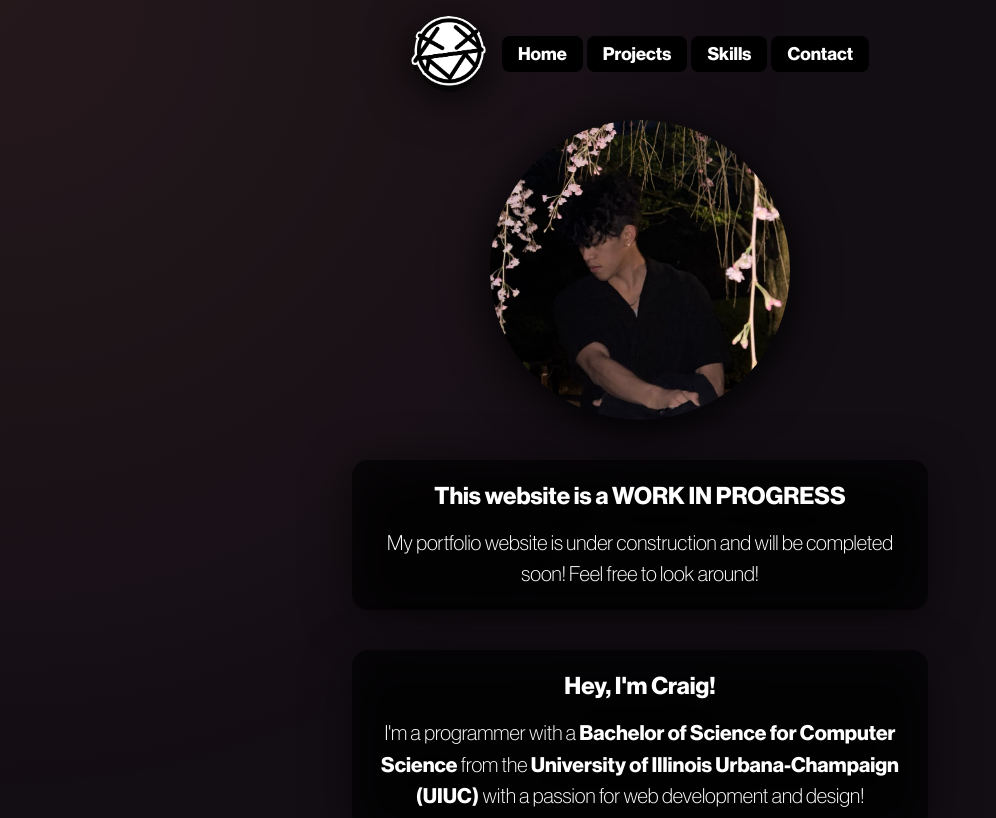
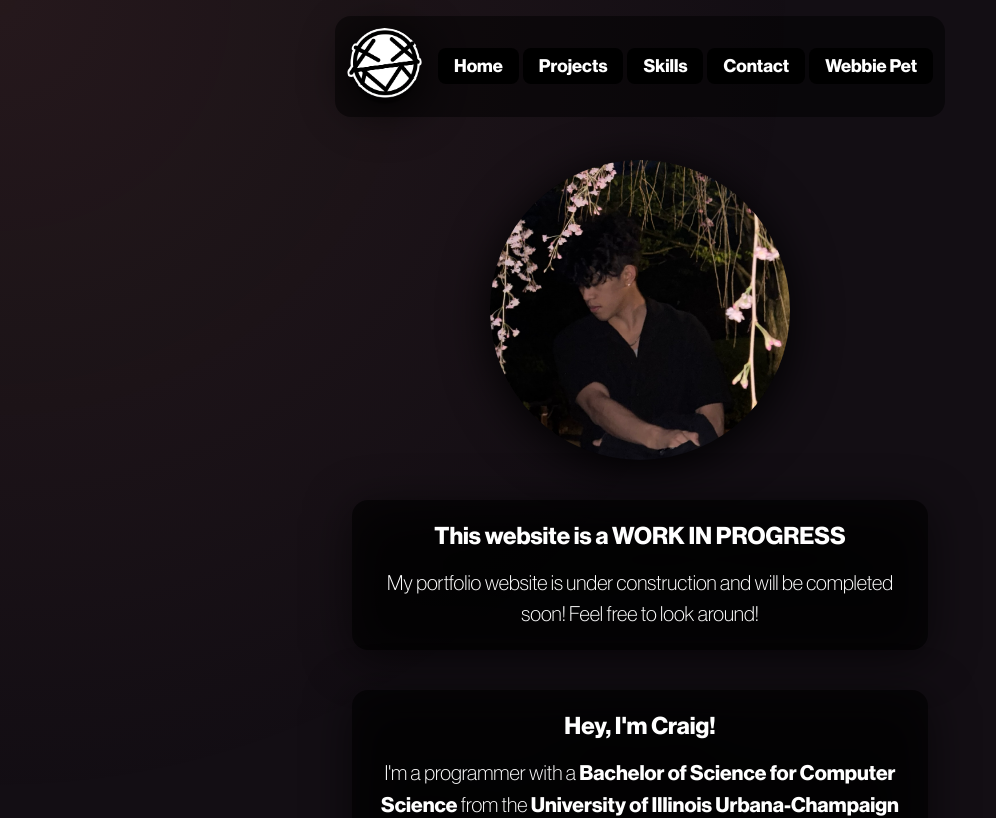
Before and after one commit to craigsterr/craigsite, a Next.js app: page / in a window 1280 px wide. Shown: the top 818 px of the page, without its empty margins (0-996 px from the left). Built offline with nearby package versions, Linux system fonts and the light colour scheme.

Commit message:
testing webbie pet linking

```diff
--- a/app/components/NavBar.tsx
+++ b/app/components/NavBar.tsx
@@ -15,7 +15,7 @@ import "animate.css";
 export default function NavBar() {
   return (
     <header className="mt-4 fixed animate__animated animate__fadeInDown">
-      <NavigationMenu>
+      <NavigationMenu className="bg-black/50 p-3 rounded-2xl">
         <NavigationMenuList>
           <NavigationMenuItem>
             <a href="#">
@@ -64,6 +64,17 @@ export default function NavBar() {
               Contact{" "}
             </NavigationMenuLink>
           </NavigationMenuItem>
+
+          <NavigationMenuItem>
+            <NavigationMenuLink
+              href="https://craigo.live/webbie-pet"
+              target="_blank"
+              rel="noopener noreferrer"
+              className={navigationMenuTriggerStyle()}
+            >
+              Webbie Pet
+            </NavigationMenuLink>
+          </NavigationMenuItem>
         </NavigationMenuList>
       </NavigationMenu>
     </header>
--- a/app/page.tsx
+++ b/app/page.tsx
@@ -82,7 +82,7 @@ export default function Home() {
         aria-hidden="true"
       />
       <main className="flex flex-col items-center space-y-10 text-white relative z-10">
-        <div className="m-15"></div>
+        <div className="m-20"></div>
 
         <div>
           <Image
--- a/next.config.ts
+++ b/next.config.ts
@@ -1,12 +1,12 @@
 import type { NextConfig } from "next";
-
+const isProd = process.env.NODE_ENV === "production";
 const repoName = "craigsite";
 
 const nextConfig: NextConfig = {
   output: "export",
   images: { unoptimized: true },
-  basePath: `/${repoName}`,
-  assetPrefix: `/${repoName}/`,
+  basePath: isProd ? `/${repoName}` : "",
+  assetPrefix: isProd ? `/${repoName}/` : "",
 };
 
 export default nextConfig;
```
